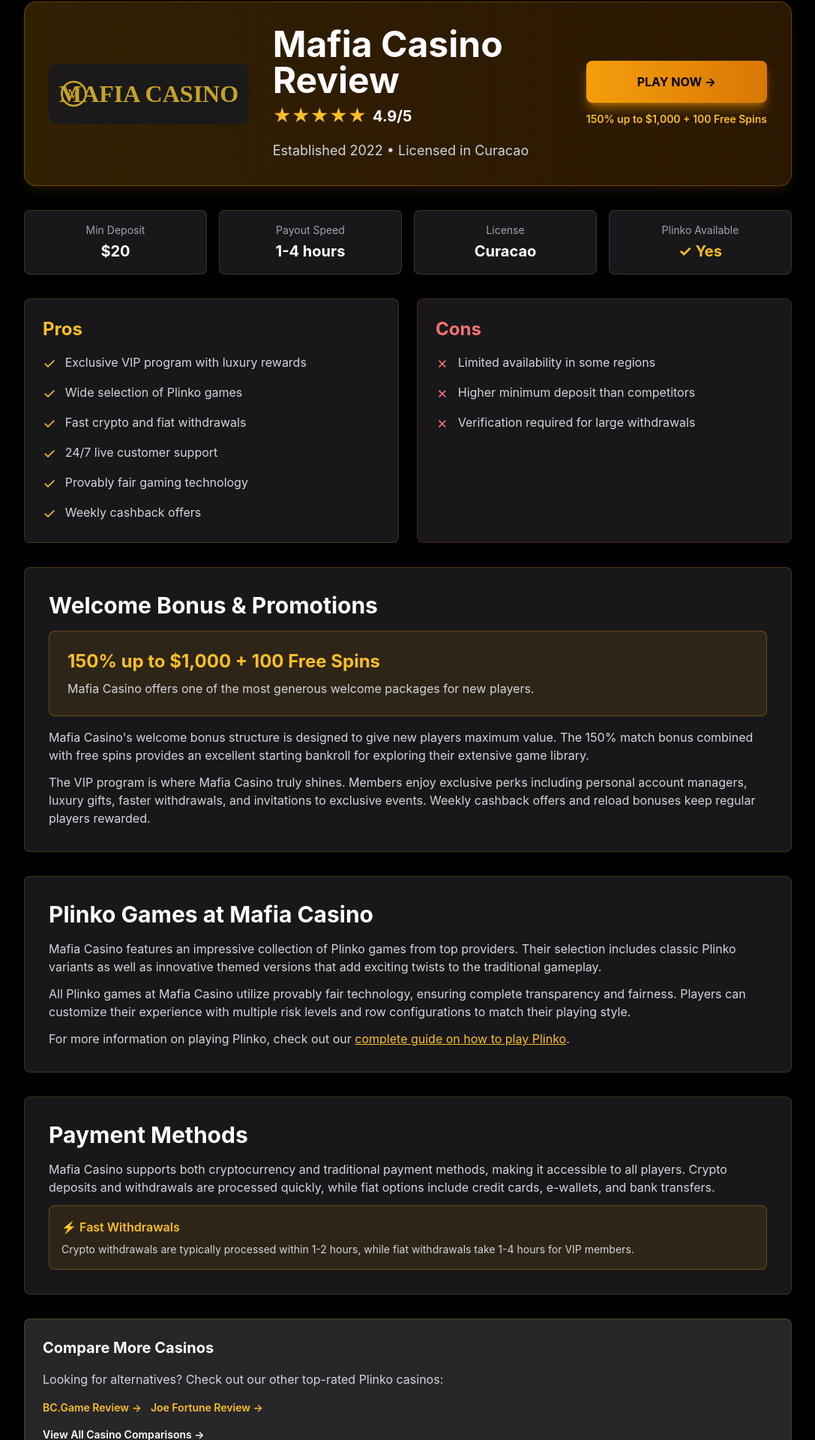
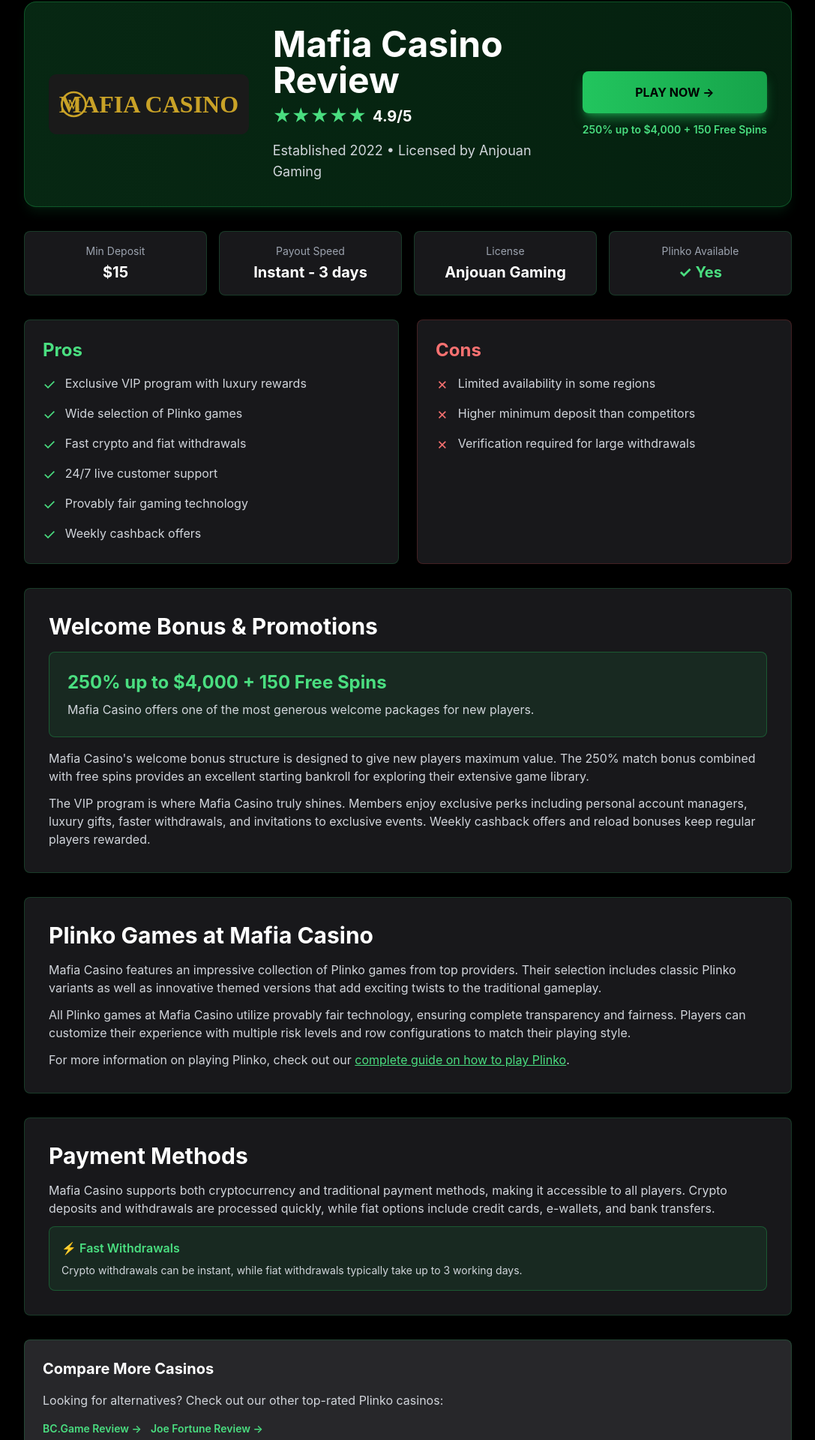
Before and after one commit to free-plinko-game/free-plinko-game.github.io, a SvelteKit app: page /mafia-casino in a window 1280 px wide. Shown: the part 139-2059 px from the top of the page at 75% size, without its empty margins (96-1183 px from the left). Built offline with nearby package versions, Linux system fonts and the light colour scheme; no server answers.

Commit message:
Update Mafia Casino styling and casino details
- Change Mafia Casino from amber to green color scheme for consistency
- Update Mafia Casino: 250% up to $4,000 + 150 Free Spins, $15 min deposit, Instant-3 days payout, Anjouan Gaming license
- Update Joe Fortune license to Curaçao

```diff
--- a/src/lib/data/best-casinos.json
+++ b/src/lib/data/best-casinos.json
@@ -4,13 +4,13 @@
     "name": "Mafia Casino",
     "slug": "mafia-casino",
     "logo": "/logos/mafiacasino.svg",
-    "bonus": "150% up to $1,000 + 100 Free Spins",
+    "bonus": "250% up to $4,000 + 150 Free Spins",
     "rating": 4.9,
     "payout": "> 97%",
     "features": ["Exclusive VIP rewards", "Fast payouts"],
     "badges": ["Top Rated Casino Site"],
-    "minDeposit": "$20",
-    "payoutTime": "1-4 hours",
+    "minDeposit": "$15",
+    "payoutTime": "Instant - 3 days",
     "affiliateLink": "https://mafiacasino.com"
   },
   {
--- a/src/lib/data/casinos.json
+++ b/src/lib/data/casinos.json
@@ -2,7 +2,7 @@
   {
     "name": "Mafia Casino",
     "logo": "/logos/mafiacasino.svg",
-    "bonus": "150% up to $1,000 + 100 Free Spins",
+    "bonus": "250% up to $4,000 + 150 Free Spins",
     "rating": 4.9,
     "features": ["Plinko Available", "VIP Rewards", "Fast Payouts"],
     "link": "https://mafiacasino.com"
--- a/src/routes/joe-fortune/+page.svelte
+++ b/src/routes/joe-fortune/+page.svelte
@@ -10,7 +10,7 @@
     logo: "/logos/joefortune.svg",
     rating: 4.95,
     established: "2012",
-    license: "Curacao",
+    license: "Curaçao",
     minDeposit: "$10",
     welcomeBonus: "$5,000 + 450 Free Spins",
     affiliateLink: "https://www.joefortune.com"
--- a/src/routes/mafia-casino/+page.svelte
+++ b/src/routes/mafia-casino/+page.svelte
@@ -10,9 +10,9 @@
     logo: "/logos/mafiacasino.svg",
     rating: 4.9,
     established: "2022",
-    license: "Curacao",
-    minDeposit: "$20",
-    welcomeBonus: "150% up to $1,000 + 100 Free Spins",
+    license: "Anjouan Gaming",
+    minDeposit: "$15",
+    welcomeBonus: "250% up to $4,000 + 150 Free Spins",
     affiliateLink: "https://mafiacasino.com"
   };
 
@@ -69,7 +69,7 @@
 
       <Breadcrumbs items={breadcrumbs} />
 
-      <div class="bg-gradient-to-r from-amber-500/20 to-amber-600/20 border border-amber-500/30 rounded-2xl p-8 mb-8 shadow-lg shadow-amber-500/10">
+      <div class="bg-gradient-to-r from-green-500/20 to-green-600/20 border border-green-500/30 rounded-2xl p-8 mb-8 shadow-lg shadow-green-500/10">
         <div class="flex flex-col md:flex-row items-center gap-8">
           <img src={casino.logo} alt={casino.name} class="h-20 object-contain" />
           <div class="flex-1 text-center md:text-left">
@@ -77,53 +77,53 @@
             <div class="flex items-center justify-center md:justify-start gap-2 mb-4">
               <div class="flex">
                 {#each Array(5) as _, i}
-                  <span class="text-amber-400 text-2xl">★</span>
+                  <span class="text-green-400 text-2xl">★</span>
                 {/each}
               </div>
               <span class="text-white font-bold text-xl">{casino.rating}/5</span>
             </div>
-            <p class="text-gray-300 text-lg">Established {casino.established} • Licensed in {casino.license}</p>
+            <p class="text-gray-300 text-lg">Established {casino.established} • Licensed by {casino.license}</p>
           </div>
           <div class="flex flex-col gap-3">
             <a
               href={casino.affiliateLink}
               target="_blank"
               rel="noopener noreferrer sponsored"
-              class="bg-gradient-to-r from-amber-500 to-amber-600 hover:from-amber-400 hover:to-amber-500 text-black font-bold py-4 px-8 rounded-lg text-center transition-all transform hover:scale-105 shadow-lg shadow-amber-500/50 whitespace-nowrap"
+              class="bg-gradient-to-r from-green-500 to-green-600 hover:from-green-400 hover:to-green-500 text-black font-bold py-4 px-8 rounded-lg text-center transition-all transform hover:scale-105 shadow-lg shadow-green-500/50 whitespace-nowrap"
             >
               PLAY NOW →
             </a>
-            <p class="text-amber-400 text-sm text-center font-semibold">{casino.welcomeBonus}</p>
+            <p class="text-green-400 text-sm text-center font-semibold">{casino.welcomeBonus}</p>
           </div>
         </div>
       </div>
 
       <div class="grid grid-cols-2 md:grid-cols-4 gap-4 mb-8">
-        <div class="bg-zinc-900 border border-amber-500/20 rounded-lg p-4 text-center">
+        <div class="bg-zinc-900 border border-green-500/20 rounded-lg p-4 text-center">
           <p class="text-gray-400 text-sm mb-1">Min Deposit</p>
           <p class="text-white font-bold text-xl">{casino.minDeposit}</p>
         </div>
-        <div class="bg-zinc-900 border border-amber-500/20 rounded-lg p-4 text-center">
+        <div class="bg-zinc-900 border border-green-500/20 rounded-lg p-4 text-center">
           <p class="text-gray-400 text-sm mb-1">Payout Speed</p>
-          <p class="text-white font-bold text-xl">1-4 hours</p>
+          <p class="text-white font-bold text-xl">Instant - 3 days</p>
         </div>
-        <div class="bg-zinc-900 border border-amber-500/20 rounded-lg p-4 text-center">
+        <div class="bg-zinc-900 border border-green-500/20 rounded-lg p-4 text-center">
           <p class="text-gray-400 text-sm mb-1">License</p>
           <p class="text-white font-bold text-xl">{casino.license}</p>
         </div>
-        <div class="bg-zinc-900 border border-amber-500/20 rounded-lg p-4 text-center">
+        <div class="bg-zinc-900 border border-green-500/20 rounded-lg p-4 text-center">
           <p class="text-gray-400 text-sm mb-1">Plinko Available</p>
-          <p class="text-amber-400 font-bold text-xl">✓ Yes</p>
+          <p class="text-green-400 font-bold text-xl">✓ Yes</p>
         </div>
       </div>
 
       <div class="grid md:grid-cols-2 gap-6 mb-8">
-        <div class="bg-zinc-900 border border-amber-500/20 rounded-lg p-6">
-          <h3 class="text-2xl font-bold text-amber-400 mb-4">Pros</h3>
+        <div class="bg-zinc-900 border border-green-500/20 rounded-lg p-6">
+          <h3 class="text-2xl font-bold text-green-400 mb-4">Pros</h3>
           <ul class="space-y-3">
             {#each pros as pro}
               <li class="flex items-start text-gray-300">
-                <span class="text-amber-400 mr-3 text-xl">✓</span>
+                <span class="text-green-400 mr-3 text-xl">✓</span>
                 <span>{pro}</span>
               </li>
             {/each}
@@ -144,62 +144,62 @@
 
       <div class="space-y-8">
 
-        <section class="bg-zinc-900 border border-amber-500/20 rounded-lg p-8">
+        <section class="bg-zinc-900 border border-green-500/20 rounded-lg p-8">
           <h2 class="text-3xl font-bold text-white mb-4">Welcome Bonus & Promotions</h2>
-          <div class="bg-amber-500/10 border border-amber-500/30 rounded-lg p-6 mb-4">
-            <p class="text-amber-400 font-bold text-2xl mb-2">{casino.welcomeBonus}</p>
+          <div class="bg-green-500/10 border border-green-500/30 rounded-lg p-6 mb-4">
+            <p class="text-green-400 font-bold text-2xl mb-2">{casino.welcomeBonus}</p>
             <p class="text-gray-300">Mafia Casino offers one of the most generous welcome packages for new players.</p>
           </div>
           <div class="text-gray-300 space-y-3">
-            <p>Mafia Casino's welcome bonus structure is designed to give new players maximum value. The 150% match bonus combined with free spins provides an excellent starting bankroll for exploring their extensive game library.</p>
+            <p>Mafia Casino's welcome bonus structure is designed to give new players maximum value. The 250% match bonus combined with free spins provides an excellent starting bankroll for exploring their extensive game library.</p>
             <p>The VIP program is where Mafia Casino truly shines. Members enjoy exclusive perks including personal account managers, luxury gifts, faster withdrawals, and invitations to exclusive events. Weekly cashback offers and reload bonuses keep regular players rewarded.</p>
           </div>
         </section>
 
-        <section class="bg-zinc-900 border border-amber-500/20 rounded-lg p-8">
+        <section class="bg-zinc-900 border border-green-500/20 rounded-lg p-8">
           <h2 class="text-3xl font-bold text-white mb-4">Plinko Games at Mafia Casino</h2>
           <div class="text-gray-300 space-y-3">
             <p>Mafia Casino features an impressive collection of Plinko games from top providers. Their selection includes classic Plinko variants as well as innovative themed versions that add exciting twists to the traditional gameplay.</p>
             <p>All Plinko games at Mafia Casino utilize provably fair technology, ensuring complete transparency and fairness. Players can customize their experience with multiple risk levels and row configurations to match their playing style.</p>
-            <p>For more information on playing Plinko, check out our <a href="/how-to-play" class="text-amber-400 underline hover:no-underline">complete guide on how to play Plinko</a>.</p>
+            <p>For more information on playing Plinko, check out our <a href="/how-to-play" class="text-green-400 underline hover:no-underline">complete guide on how to play Plinko</a>.</p>
           </div>
         </section>
 
-        <section class="bg-zinc-900 border border-amber-500/20 rounded-lg p-8">
+        <section class="bg-zinc-900 border border-green-500/20 rounded-lg p-8">
           <h2 class="text-3xl font-bold text-white mb-4">Payment Methods</h2>
           <div class="text-gray-300 space-y-3">
             <p>Mafia Casino supports both cryptocurrency and traditional payment methods, making it accessible to all players. Crypto deposits and withdrawals are processed quickly, while fiat options include credit cards, e-wallets, and bank transfers.</p>
-            <div class="bg-amber-500/10 border border-amber-500/30 rounded-lg p-4">
-              <p class="text-amber-400 font-semibold mb-2">⚡ Fast Withdrawals</p>
-              <p class="text-sm">Crypto withdrawals are typically processed within 1-2 hours, while fiat withdrawals take 1-4 hours for VIP members.</p>
+            <div class="bg-green-500/10 border border-green-500/30 rounded-lg p-4">
+              <p class="text-green-400 font-semibold mb-2">⚡ Fast Withdrawals</p>
+              <p class="text-sm">Crypto withdrawals can be instant, while fiat withdrawals typically take up to 3 working days.</p>
             </div>
           </div>
         </section>
 
-        <div class="bg-zinc-800 border border-amber-500/20 rounded-lg p-6">
+        <div class="bg-zinc-800 border border-green-500/20 rounded-lg p-6">
           <h3 class="text-xl font-bold text-white mb-4">Compare More Casinos</h3>
           <p class="text-gray-300 mb-4">Looking for alternatives? Check out our other top-rated Plinko casinos:</p>
           <div class="flex flex-wrap gap-3">
-            <a href="/bc-game" class="text-amber-400 hover:text-amber-300 text-sm font-semibold">BC.Game Review →</a>
-            <a href="/joe-fortune" class="text-amber-400 hover:text-amber-300 text-sm font-semibold">Joe Fortune Review →</a>
+            <a href="/bc-game" class="text-green-400 hover:text-green-300 text-sm font-semibold">BC.Game Review →</a>
+            <a href="/joe-fortune" class="text-green-400 hover:text-green-300 text-sm font-semibold">Joe Fortune Review →</a>
           </div>
-          <a href="/best-casinos" class="inline-block mt-4 text-white hover:text-amber-400 text-sm font-semibold">View All Casino Comparisons →</a>
+          <a href="/best-casinos" class="inline-block mt-4 text-white hover:text-green-400 text-sm font-semibold">View All Casino Comparisons →</a>
         </div>
 
       </div>
 
-      <div class="bg-gradient-to-r from-amber-500/20 to-amber-600/20 border border-amber-500/30 rounded-2xl p-8 mt-8 text-center">
+      <div class="bg-gradient-to-r from-green-500/20 to-green-600/20 border border-green-500/30 rounded-2xl p-8 mt-8 text-center">
         <h3 class="text-3xl font-bold text-white mb-4">Ready to Play Plinko at Mafia Casino?</h3>
         <p class="text-gray-300 mb-6">Join the exclusive Mafia Casino community and experience premium gaming with fast payouts.</p>
         <a
           href={casino.affiliateLink}
           target="_blank"
           rel="noopener noreferrer sponsored"
-          class="inline-block bg-gradient-to-r from-amber-500 to-amber-600 hover:from-amber-400 hover:to-amber-500 text-black font-bold py-4 px-12 rounded-lg transition-all transform hover:scale-105 shadow-lg shadow-amber-500/50 text-lg"
+          class="inline-block bg-gradient-to-r from-green-500 to-green-600 hover:from-green-400 hover:to-green-500 text-black font-bold py-4 px-12 rounded-lg transition-all transform hover:scale-105 shadow-lg shadow-green-500/50 text-lg"
         >
           CLAIM YOUR BONUS NOW →
         </a>
-        <p class="text-amber-400 text-sm mt-4 font-semibold">{casino.welcomeBonus}</p>
+        <p class="text-green-400 text-sm mt-4 font-semibold">{casino.welcomeBonus}</p>
       </div>
 
       <Author
@@ -212,7 +212,7 @@
     </div>
   </div>
 
-  <footer class="px-5 pb-4 pt-16 border-t border-amber-500/20">
+  <footer class="px-5 pb-4 pt-16 border-t border-green-500/20">
     <div class="mx-auto max-w-7xl">
       <div class="flex items-center justify-center p-4">
         <p class="text-sm text-gray-400">
```
